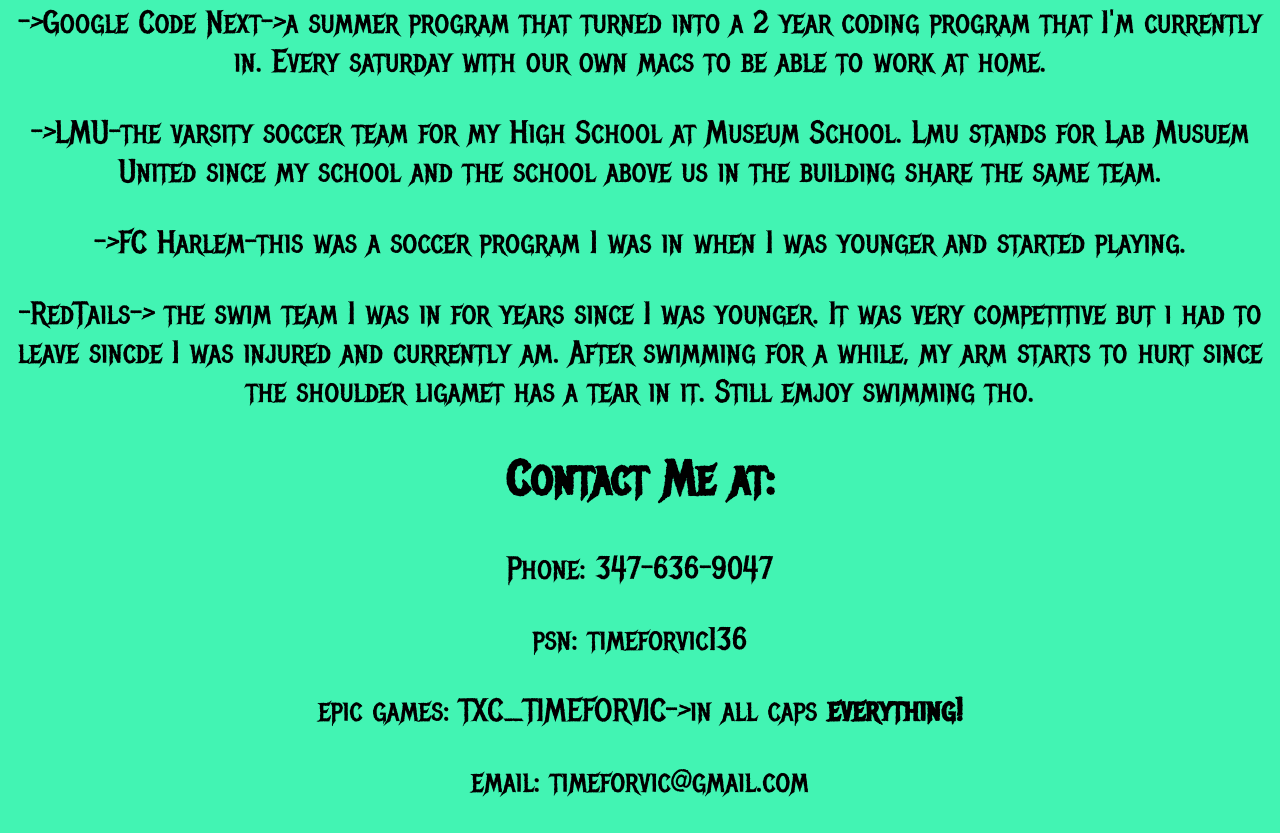
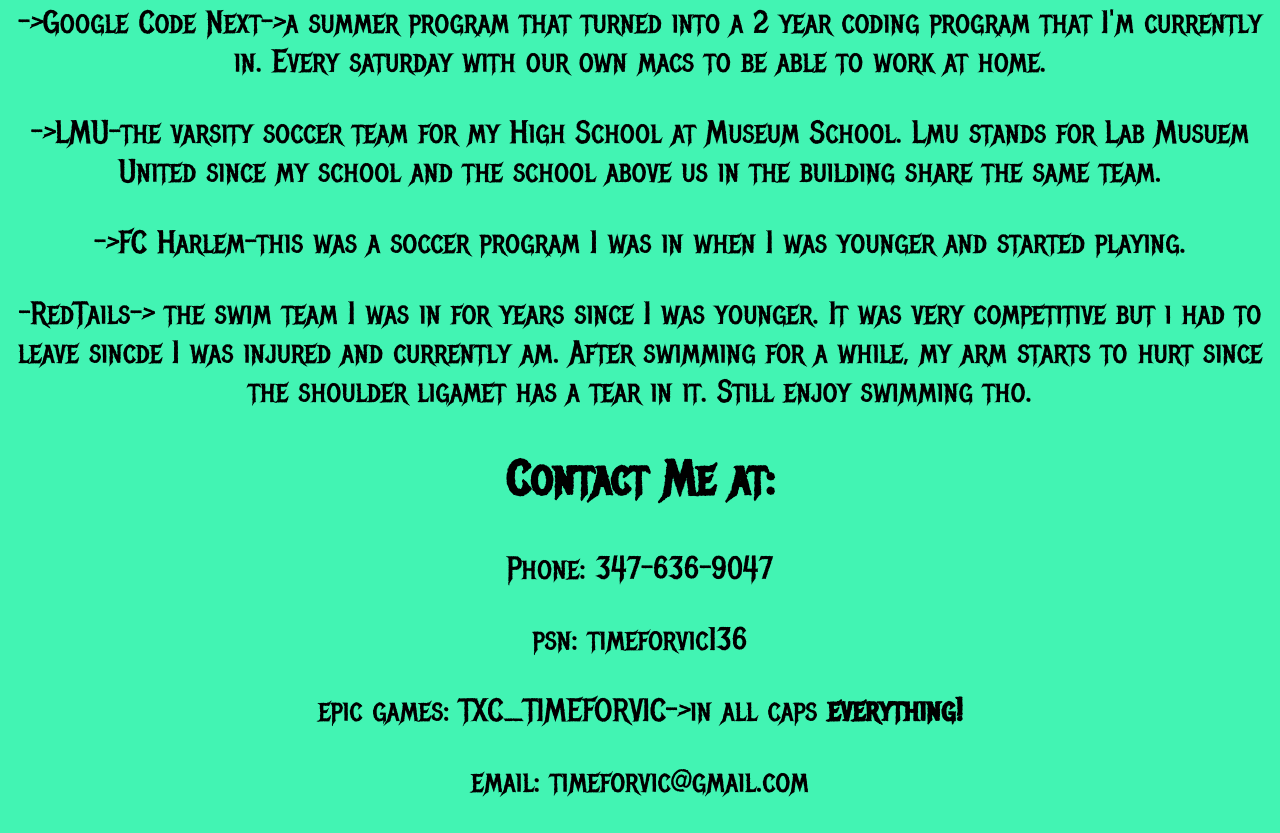
Before and after one commit to timeforvic/profile, a plain HTML site: page index.html in a window 1280 px wide. Shown: the part 1876-2709 px from the top of the page. Drawn offline with Linux system fonts and the light colour scheme.

Commit message:
bro i messed up

```diff
--- a/index.html
+++ b/index.html
@@ -41,7 +41,7 @@
           <p>->Google Code Next->a summer program that turned into a 2 year coding program that I'm currently in. Every saturday with our own macs to be able to work at home.</p>
             <p>->LMU-the varsity soccer team for my High School at Museum School. Lmu stands for Lab Musuem United since my school and the school above us in the building share the same team.
               <p>->FC Harlem-this was a soccer program I was in when I was younger and started playing.</p>
-                <p>-RedTails-> the swim team I was in for years since I was younger. It was very competitive but i had to leave sincde I was injured and currently am. After swimming for a while, my arm starts to hurt since the shoulder ligamet has a tear in it. Still emjoy swimming tho.</p>
+                <p>-RedTails-> the swim team I was in for years since I was younger. It was very competitive but i had to leave sincde I was injured and currently am. After swimming for a while, my arm starts to hurt since the shoulder ligamet has a tear in it. Still enjoy swimming tho.</p>
 
           <h2 id= "Contact Me at:">Contact Me at:</h2>
           <p>Phone: 347-636-9047<p>
```
